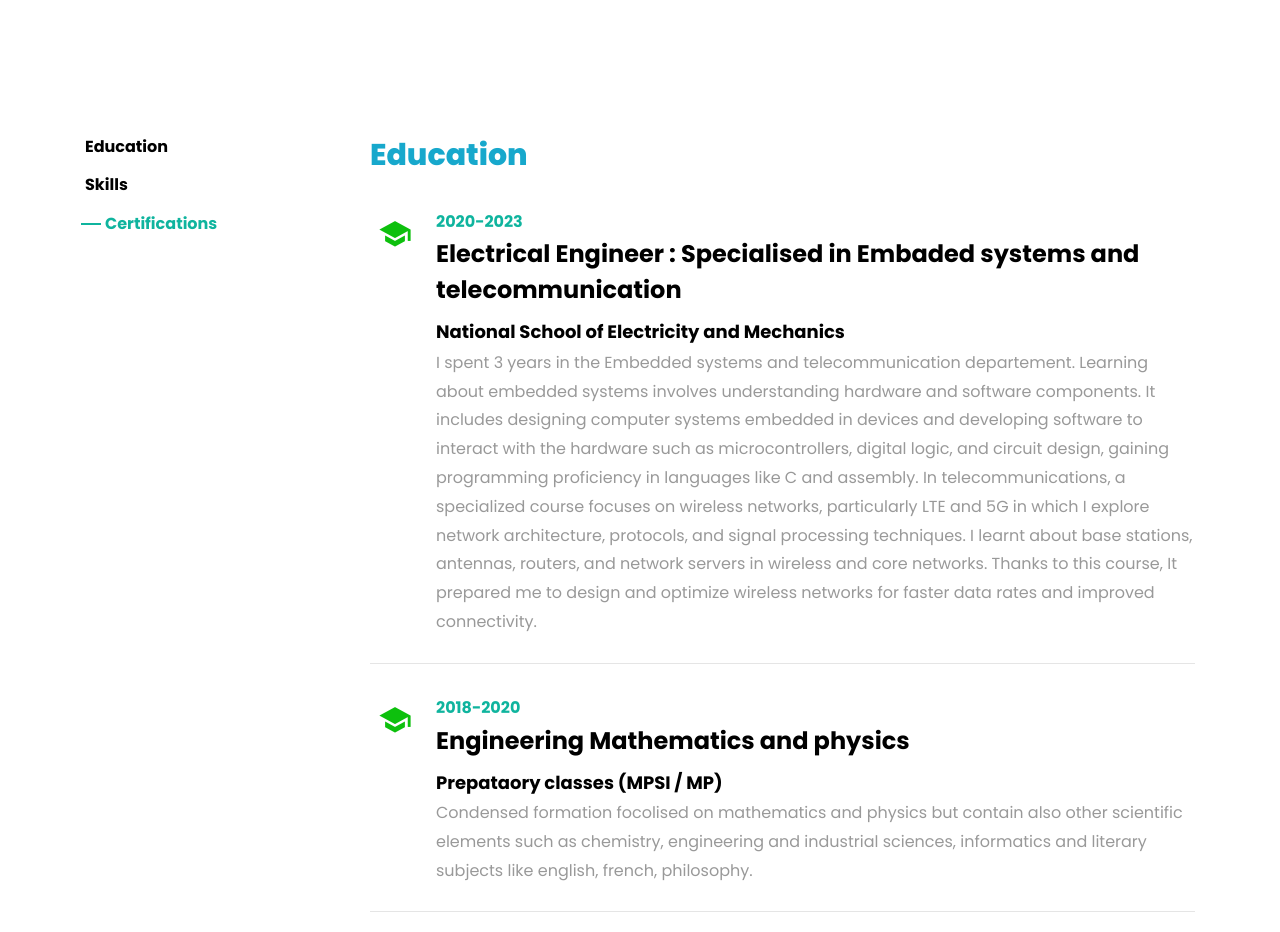
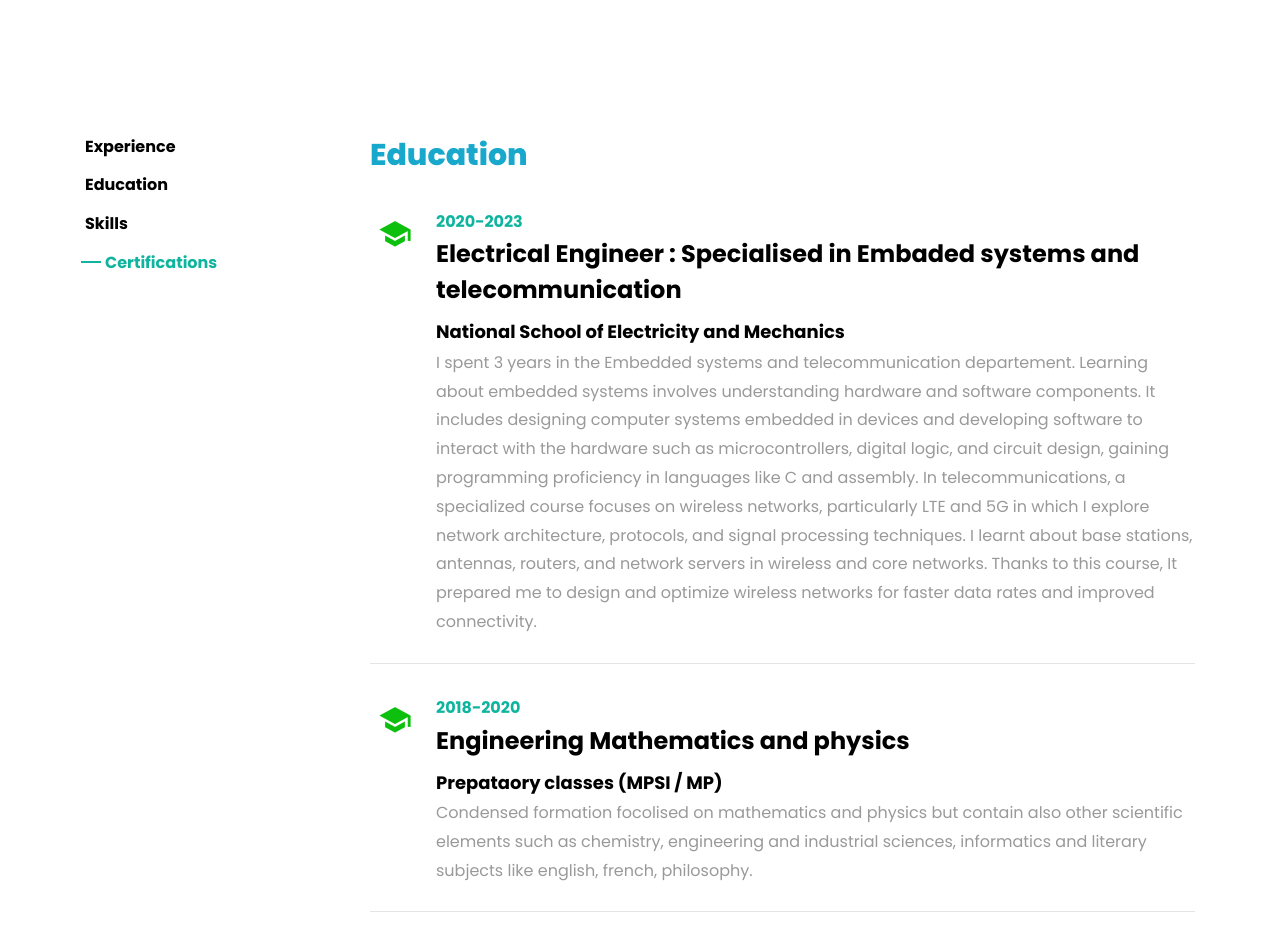
Before and after one commit to Redoneoutman/radouane.github.io, a website with bundled scripts: page index.html in a window 1280 px wide. Shown: the part 1420-2352 px from the top of the page. Built offline with nearby package versions, Linux system fonts and the light colour scheme; some packages are replaced by stand-ins of ours; a script that the page names is missing; files whose address does not match are found by name.

Commit message:
index.html

```diff
--- a/index.html
+++ b/index.html
@@ -136,9 +136,10 @@
     			<div class="col-md-3">
 				    <nav id="navi">
 					    <ul>
-					      <li><a href="#page-1">Education</a></li>
-					      <li><a href="#page-3">Skills</a></li>
-					      <li><a href="#page-4">Certifications</a></li>
+						<li><a href="#page-1">Experience</a></li>
+					     	<li><a href="#page-1">Education</a></li>
+					     	<li><a href="#page-3">Skills</a></li>
+					    	<li><a href="#page-4">Certifications</a></li>
 					    </ul>
 					  </nav>
 					</div>
```
